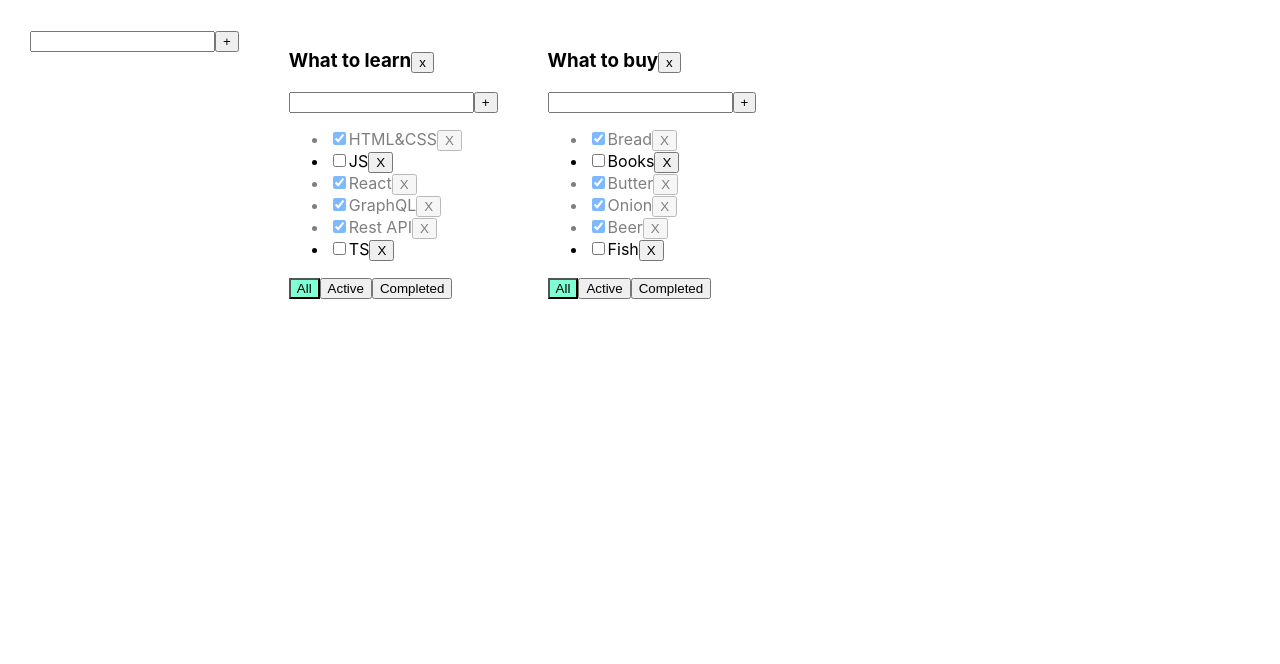
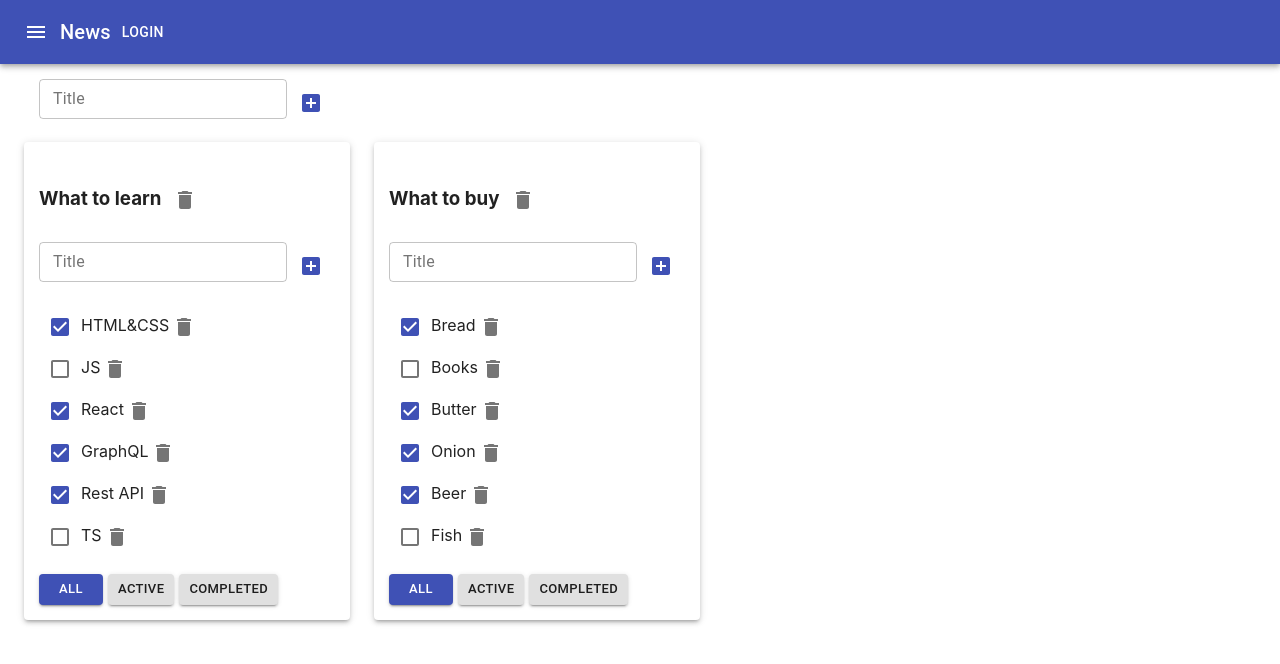
Before and after one commit to Sergo58/ToDOList, a React (Create React App) app: page / in a window 1280 px wide. Shown: the top 664 px of the page. Built offline with nearby package versions, Linux system fonts and the light colour scheme.

Commit message:
add material-ui components

```diff
--- a/package.json
+++ b/package.json
@@ -4,6 +4,8 @@
   "private": true,
   "homepage": "https://Sergo58.github.io/ToDoList",
   "dependencies": {
+    "@material-ui/core": "^4.11.0",
+    "@material-ui/icons": "^4.9.1",
     "@testing-library/jest-dom": "^4.2.4",
     "@testing-library/react": "^9.3.2",
     "@testing-library/user-event": "^7.1.2",
--- a/src/AddItemForm.tsx
+++ b/src/AddItemForm.tsx
@@ -1,4 +1,6 @@
 import React, {ChangeEvent, KeyboardEvent, useState} from "react";
+import {Button, IconButton, TextField} from "@material-ui/core";
+import {AddBox, TextFields} from "@material-ui/icons";
 type AddItemFormType={
     addItem:(title:string)=>void
 }
@@ -31,14 +33,33 @@
 
     return (
         <div>
-            <input
+           {/* <input
                 value={title}
                 onChange={onChangeHandler}
                 onKeyPress={onKeyUpHandler}
                 className={error ? "error" : ""}
+            />*/}
+
+            <TextField
+                size={"small"}
+                variant={"outlined"}
+                value={title}
+                label={"Title"}
+                helperText={error}
+                error={!!error}
+                onChange={onChangeHandler}
+                onKeyPress={onKeyUpHandler}
+
             />
-            <button onClick={addItem}>+</button>
-            {error && <div className={"error-message"}>{error}</div>}
+
+            {/*<Button size={"small"} variant={"contained"} color={"primary"} onClick={addItem} >+</Button>*/}
+<IconButton onClick={addItem}
+            color={"primary"}
+>
+    <AddBox/>
+</IconButton>
+
+            {/*{error && <div className={"error-message"}>{error}</div>}*/}
         </div>
     )
 };
--- a/src/App.css
+++ b/src/App.css
@@ -1,3 +1,4 @@
+/*
 .App {
   padding: 30px;
   display: flex;
@@ -20,4 +21,4 @@
 }
 .is-done {
   opacity: 0.5;
-}
+}*/
--- a/src/App.tsx
+++ b/src/App.tsx
@@ -3,6 +3,8 @@
 import {TodoList} from "./TodoList";
 import {v1} from "uuid";
 import {AddItemForm} from "./AddItemForm";
+import {Menu} from "@material-ui/icons";
+import {AppBar, Button, Container, Grid, IconButton, Paper, Toolbar, Typography} from "@material-ui/core";
 
 export type TaskType = {
     id: string
@@ -96,35 +98,52 @@
         setTasks({...tasks})
     }
 
-    function addToDoList(title:string) {
-        const newToDoListId=v1()
-        const newToDOList:ToDoListType={
-            id:newToDoListId,
-            title:title,
+    function addToDoList(title: string) {
+        const newToDoListId = v1()
+        const newToDOList: ToDoListType = {
+            id: newToDoListId,
+            title: title,
             filter: "all"
         }
-        setToDoLists([...toDoLists,newToDOList])
-        setTasks({...tasks,[newToDoListId]:[]})
+        setToDoLists([...toDoLists, newToDOList])
+        setTasks({...tasks, [newToDoListId]: []})
     }
 
-     function changeTaskTitle(taskID: string, title: string, toDoListID: string){
-       const toDOListTasks=tasks[toDoListID]
-         const task = toDOListTasks.find(task =>task.id===taskID)
-         if (task){
-             task.title=title
+    function changeTaskTitle(taskID: string, title: string, toDoListID: string) {
+        const toDOListTasks = tasks[toDoListID]
+        const task = toDOListTasks.find(task => task.id === taskID)
+        if (task) {
+            task.title = title
             setTasks({...tasks})
         }
     }
-    function changeToDoListTitle( title: string, toDoListID: string){
-        const toDolist = toDoLists.find(tl =>tl.id===toDoListID)
-        if (toDolist){
-            toDolist.title=title
+
+    function changeToDoListTitle(title: string, toDoListID: string) {
+        const toDolist = toDoLists.find(tl => tl.id === toDoListID)
+        if (toDolist) {
+            toDolist.title = title
             setToDoLists([...toDoLists])
         }
     }
+
     return (
         <div className="App">
+            <AppBar position="static">
+                <Toolbar>
+                    <IconButton edge="start" color="inherit" aria-label="menu">
+                        <Menu/>
+                    </IconButton>
+                    <Typography variant="h6">
+                        News
+                    </Typography>
+                    <Button color="inherit">Login</Button>
+                </Toolbar>
+            </AppBar>
+            <Container fixed>
+                <Grid style={{padding:"15px"}}  container>
                     <AddItemForm addItem={addToDoList}/>
+                </Grid>
+                <Grid spacing={3} container>
                     {
                         toDoLists.map(tl => {
                             let tasksForTodoList = tasks[tl.id];
@@ -136,6 +155,8 @@
                                 tasksForTodoList = tasks[tl.id].filter(t => t.isDone === true)
                             }
                             return (
+                                <Grid item={true} key={tl.id}>
+                                    <Paper elevation={3} style={{padding:"15px"}}>
                                     <TodoList
                                         key={tl.id}
                                         id={tl.id}
@@ -152,11 +173,14 @@
 
 
                                     />
+                                    </Paper>
+                                </Grid>
                             )
 
                         })
                     }
-
+                </Grid>
+            </Container>
 
         </div>
     );
--- a/src/EditAbleSpan.tsx
+++ b/src/EditAbleSpan.tsx
@@ -1,4 +1,5 @@
 import React, {ChangeEvent, useState} from "react";
+import {TextField} from "@material-ui/core";
 
 type EditAbleSpanPropsType = {
     value: string
@@ -21,11 +22,20 @@
     }
 
 
-    return editMode ? <input
+    return editMode ?
+        <TextField
+            variant={"outlined"}
             value={title}
             onBlur={deActivatedEditMode}
             autoFocus={true}
             onChange={onChangeHandler}
-        /> :
-        <span onDoubleClick={activatedEditMode}>{props.value}</span>
+        />
+        /*<input
+            value={title}
+            onBlur={deActivatedEditMode}
+            autoFocus={true}
+            onChange={onChangeHandler}
+        />*/
+
+        :  <span onDoubleClick={activatedEditMode}>{props.value}</span>
 }
--- a/src/TodoList.tsx
+++ b/src/TodoList.tsx
@@ -2,6 +2,8 @@
 import {FilterValuesType, TaskType} from "./App";
 import {AddItemForm} from "./AddItemForm";
 import {EditAbleSpan} from "./EditAbleSpan";
+import {Button, Checkbox, IconButton} from "@material-ui/core";
+import {Delete} from "@material-ui/icons";
 
 type PropsType = {
     id: string
@@ -41,14 +43,14 @@
 
         <h3>
             <EditAbleSpan value={props.title} changeValue={changeToDoListTitle}/>
-            <button onClick={() => {
+
+            <IconButton onClick={() => {
                 props.removeToDoList(props.id)
-            }}>x
-            </button>
+            } }><Delete/></IconButton>
         </h3>
         <AddItemForm addItem={addTask}/>
 
-        <ul>{
+        <ul style={{listStyle:"none",padding:"0"}}>{
             props.tasks.map(t => {
                 const removeTask = () => {
                     props.removeTask(t.id, props.id)
@@ -60,35 +62,53 @@
                     props.changeTaskTitle(t.id, value, props.id)
                 }
                 return <li key={t.id} className={t.isDone ? "is-done" : ""}>
-                    <input type="checkbox"
+                  {/*  <input type="checkbox"
                            checked={t.isDone}
                            onChange={changeStatus}
+                    />*/}
+                    <Checkbox
+                        color={"primary"}
+                        checked={t.isDone}
+                        onChange={changeStatus}
+
                     />
                     <EditAbleSpan value={t.title}
                                   changeValue={changeTaskTitle}
                     />
+                    <IconButton size={"small"} onClick={
+                        removeTask }><Delete/></IconButton>
 
-                    <button onClick={removeTask}>X
-                    </button>
                 </li>
             })
             }
 
         </ul>
         <div>
-            <button
+            <Button
+                size={"small"}
+                color={props.filter === "all" ? "primary" : "default"}
+                variant={"contained"}
                 onClick={onAllClickHandler}
-                className={props.filter === "all" ? "active-filter" : ""}
+                //className={props.filter === "all" ? "active-filter" : ""}
             >All
-            </button>
-            <button onClick={onActiveClickHandler}
-                    className={props.filter === "active" ? "active-filter" : ""}
+            </Button>
+            <Button
+                style={{margin:"0 5px"}}
+                size={"small"}
+                color={props.filter === "active" ? "primary" : "default"}
+                variant={"contained"}
+                onClick={onActiveClickHandler}
+                   // className={props.filter === "active" ? "active-filter" : ""}
             >Active
-            </button>
-            <button onClick={onCompletedClickHandler}
-                    className={props.filter === "completed" ? "active-filter" : ""}
+            </Button>
+            <Button
+                size={"small"}
+                color={props.filter === "completed"  ? "primary" : "default"}
+                variant={"contained"}
+                onClick={onCompletedClickHandler}
+                   // className={props.filter === "completed" ? "active-filter" : ""}
             >Completed
-            </button>
+            </Button>
         </div>
     </div>)
 
```
Also changed, not shown: 1 other file (tests, documents, lock files or other folders). Lines whose indentation alone changed are shown as unchanged.
